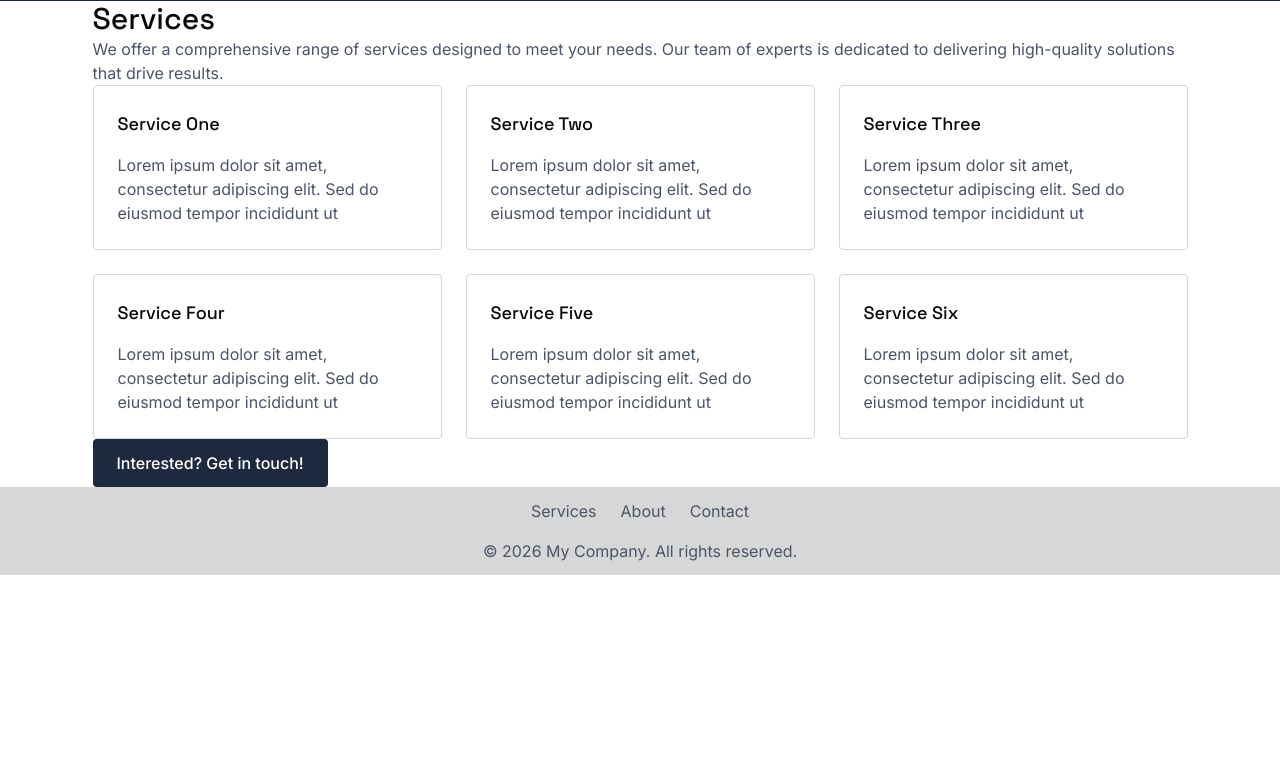
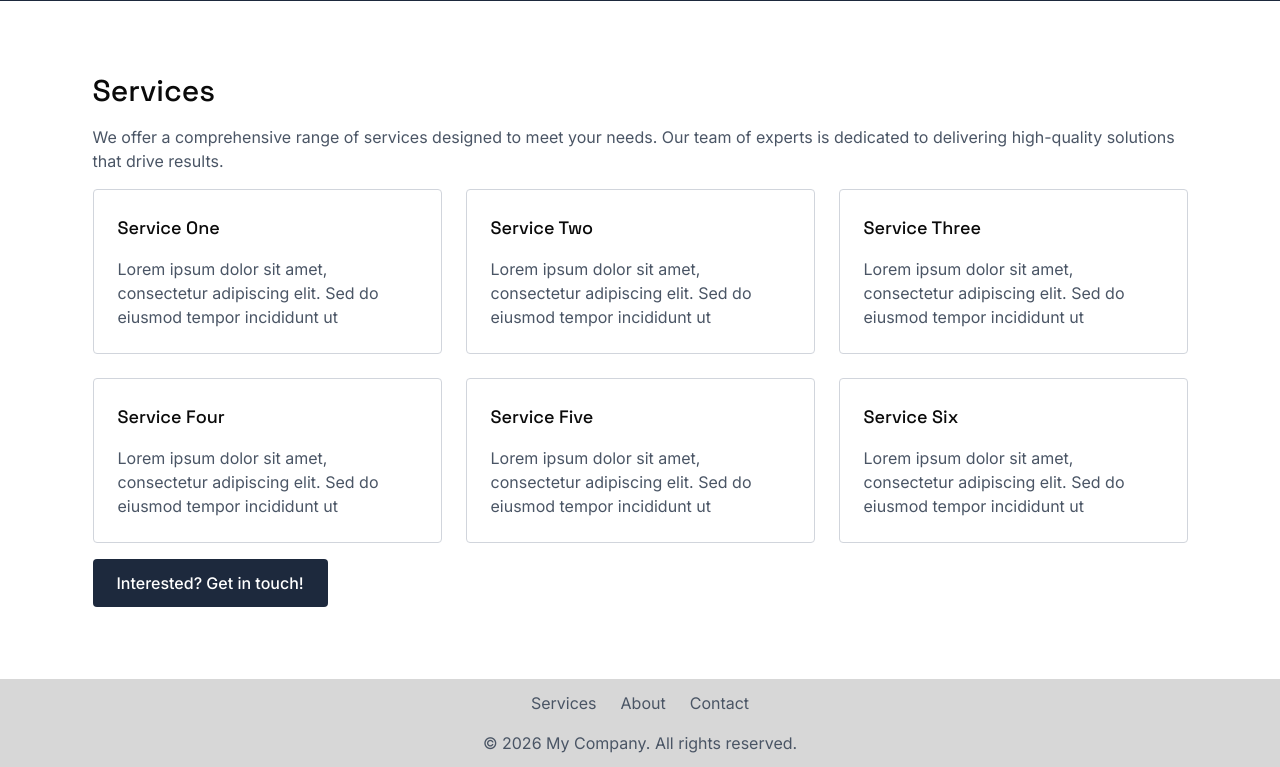
Before and after one commit to Brad-Frost-Web/atomic-design-course, a PHP site: page /services.html in a window 1280 px wide. Shown: the part 87-854 px from the top of the page. Before the commit the page ends 662 px from the top, so only its background shows below. Run offline with PHP 8.4, Linux system fonts and the light colour scheme.

Commit message:
Get pages mapped out with spacing

```diff
--- a/contact.html
+++ b/contact.html
@@ -13,7 +13,7 @@
 		<link rel="stylesheet" href="styles.css" />
 	</head>
 	<body>
-		<header class="header">
+		<header class="header u-margin-bottom-72">
 			<div class="logo"></div>
 			<nav class="primary-nav">
 				<ul class="primary-nav__list">
@@ -30,7 +30,7 @@
 			</nav>
 		</header>
 
-		<main class="main">
+		<main class="main u-margin-bottom-72">
 			<div class="layout-container layout-container--narrow">
 				<h2 class="heading heading--title">Contact us</h2>
 				<form class="contact__form">
--- a/services.html
+++ b/services.html
@@ -13,7 +13,7 @@
 		<link rel="stylesheet" href="styles.css" />
 	</head>
 	<body>
-		<header class="header">
+		<header class="header u-margin-bottom-72">
 			<div class="logo"></div>
 			<nav class="primary-nav">
 				<ul class="primary-nav__list">
@@ -30,15 +30,15 @@
 			</nav>
 		</header>
 
-		<main class="main">
+		<main class="main u-margin-bottom-72">
 			<div class="layout-container">
-				<h2 class="heading heading--title">Services</h2>
-				<p class="text-passage">
+				<h2 class="heading heading--title u-margin-bottom-16">Services</h2>
+				<div class="text-passage u-margin-bottom-16">
 					We offer a comprehensive range of services designed to meet your
 					needs. Our team of experts is dedicated to delivering high-quality
 					solutions that drive results.
-				</p>
-				<div class="grid">
+				</div>
+				<div class="grid u-margin-bottom-16">
 					<article class="card">
 						<h3 class="heading heading--title-sm">Service One</h3>
 						<p class="text-passage">
--- a/styles.css
+++ b/styles.css
@@ -403,6 +403,10 @@ ul {
    Utility classes
    ========================================================================== */
 
+.u-margin-bottom-72 {
+	margin-block-end: 72px;
+}
+
 .u-margin-bottom-64 {
 	margin-block-end: 64px;
 }
```
